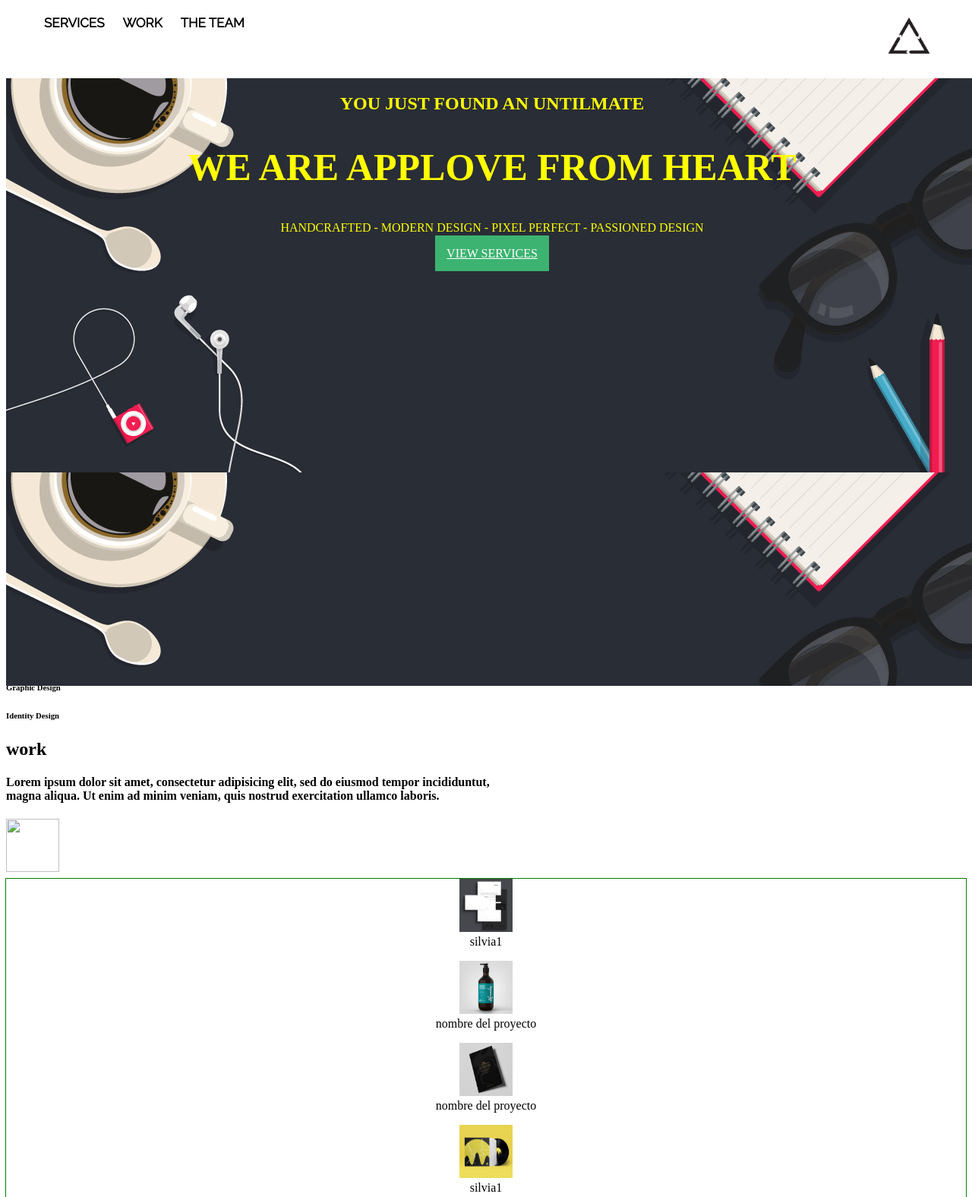
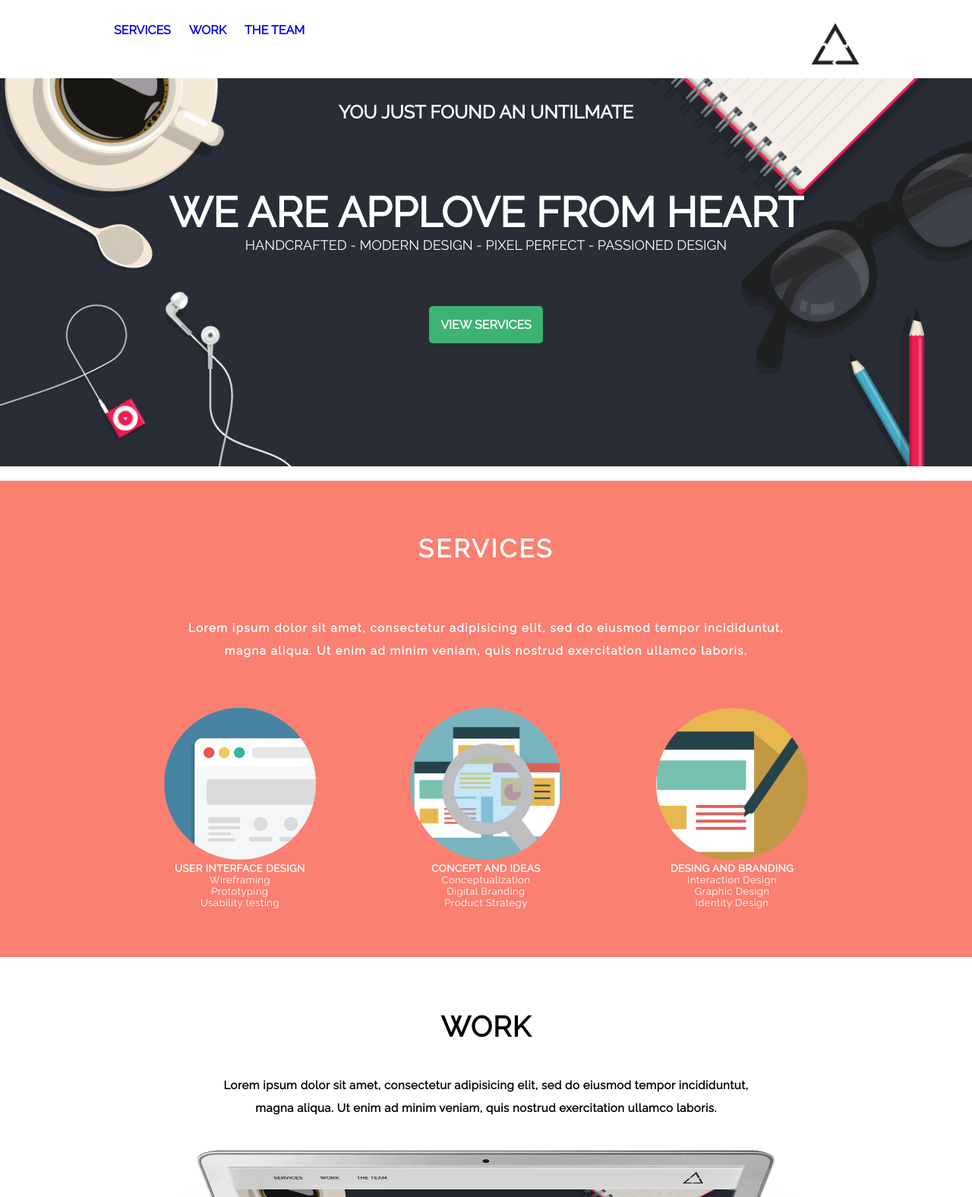
Before and after one commit to SilviaLu/AppLoveSil, a plain HTML site: page index.html in a window 1280 px wide. Shown: the top 1576 px of the page at 76% size. Drawn offline with Linux system fonts and the light colour scheme; a web font is replaced by a local one.

Commit message:
modificando html y css

```diff
--- a/css/styles.css
+++ b/css/styles.css
@@ -1,76 +1,196 @@
-header{
-        position: relative;
-        overflow: auto;
-}
-ul li{
-    display: inline;
-    list-style: none;
-    right: 10px;
-    color: inherit;
-}
-nav {
-    position: absolute;
-    left: 0px;
-    top: 50%;
-    transform: translateY(-100%);
-    width: 100%;
-}
+*{
+    margin: 0;
+    padding: 0;
 
-li a{
-    text-decoration: none;
-    font-family: 'Montserrat', sans-serif;
-    font-family: 'Saira Extra Condensed', sans-serif;
-    font-family: 'Pragati Narrow', sans-serif;
-    font-family: 'Raleway', sans-serif;
-    margin: 10px;
-    font-size: 17px;
-    color: black;
-    left: 10px;
 }
 .text-uppercase {
     text-transform: uppercase;
 }
 
-.logo-header {
-    float: right;
+a {
+    list-style: none;
+    text-decoration: none;
+    font-weight: 900;
+
 }
 
-#work{
-    outline: 1px solid green;
-    text-align: center;
+.logo-header{
+    display: inline-block;
+    float: right;
+
 }
 
-img  {
-    width: 70px;
-    height: 70px;
+header{
+    /*outline: 1px solid red;*/
+    background-color: white;
 }
-figure{
-    margin-top: 5px;
+nav{
+    overflow: auto;
 }
-div{
-    width: 100%;
-    height: 100%;
+.text-list {
+    display: inline;
+    padding: 10px;
 }
-.bg-home{
-    position: absolute;
-    background: url(../assets/images/bg_home.jpg);
-    text-align: center;
-    color: yellow;
-    width: 100%;
-    height: 100%;
-    margin: 0;
-    padding: 0;
+.list{
+    position: relative;
+    top: 30px;
+
+}
+.logo{
+    width: 80px;
+    height: 80px;
 }
 
-h1{
-    font-size: 50px;
+
+
+.container{
+    /*outline: 1px solid red;*/
+    width: 1000px;
+    margin: auto;
+
+}
+/*a{
+   font-weight: 900;
+}*/
+body{
+    font-family: 'Montserrat', sans-serif;
+    font-family: 'Saira Extra Condensed', sans-serif;
+    font-family: 'Pragati Narrow', sans-serif;
+    font-family: 'Raleway', sans-serif;
+}
+section{
+    text-align: center;
+
+
+}
+.background{
+     background-image: url(../assets/images/bg_home.jpg);
+     background-repeat: no-repeat;
+     height: 530px;
+     background-size:100%;
+}
+.background .container{
+    height: 100%;
+
+}
+.text-uppercase.h2{
+
+    padding: 30px;
+    font-size: 24px;
+    color: white;
 }
 
-.btn {
-    background-color: mediumseagreen;
-    border: none;
-    color: #ffffff;
-    font-family: inherit;
+.text-uppercase.h1{
+
+    font-weight: 900;;
+    font-size: 55px;
+    color: white;
+    padding: 30px 0px 0px 0px;
+    margin-top: 25px;
+}
+.text-uppercase.p {
+    color: white;
+    padding: 0px 0px 50px 0px;
+    font-size: 18px;
+    margin-bottom: 35px;
+}
+
+button{
+    color: white;
+    font-size: 15px;
+    text-transform: uppercase;
+    background: mediumseagreen;
     padding: 15px;
 
 }
+.btn{
+    background-color: mediumseagreen;
+    color: white;
+    height: 40px;
+    border-radius: 5px;
+    padding: 15px;
+    margin-top:20px;
+
+}
+.text{
+    color:black;
+}
+div{
+    overflow: auto;
+}
+.service{
+background-color:salmon;
+}
+
+.subtitle{
+    float: auto;
+    font-size: 33px;
+    color: white;
+    padding: 70px;
+    letter-spacing: 3px;
+}
+
+.mt-0{
+    display: inline;
+    width: 200px;
+    height: 200px;
+}
+
+.text-subtitle{
+    color: white;
+    font-size: 15px;
+    letter-spacing: 1.5px;
+    line-height: 2;
+}
+.image{
+    display: inline-block;
+    padding: 60px;
+}
+.subimagen{
+    color: white;
+    letter-spacing: 0.5px;
+}
+.mt-1{
+    font-size: 13px;
+}
+.work{
+    float: auto;
+    font-size: 25px;
+    color: black;
+    padding: 70px 70px 0px 70px;
+    letter-spacing: 1px;
+}
+.mt-2{
+    font-size: 15px;
+    padding: 40px;
+    letter-spacing: 0.5px;
+    line-height: 2;
+}
+.projets{
+    /*outline: 1px solid red;*/
+    float: auto;
+
+}
+.desktop{
+    width:950px;
+    height:950px;
+}
+.mt-3{
+    column-count: 3;
+    width:300px;
+    height: 250px;
+}
+.mt-4{
+    display: inline-block;
+    padding: 0px 17px 10px 50px;
+}
+.fig{
+    padding: 20px 0px 50px;
+    font-weight: bold;
+}
+.floor{
+    background: rgb(55,59,71);
+    color: white;
+    padding: 25px;
+    text-align: center;
+}
--- a/index.html
+++ b/index.html
@@ -5,119 +5,127 @@
     <meta name="viewport" content="width=device-width, initial-scale=1.0">
     <meta http-equiv="X-UA-Compatible" content="ie=edge">
     <title>AppLove</title>
-   <link rel="stylesheet" href="css/styles.css">
-   <link href="https://fonts.googleapis.com/css?family=Montserrat|Pragati+Narrow|Raleway|Saira+Extra+Condensed" rel="stylesheet">
+  <link href="https://fonts.googleapis.com/css?family=Montserrat|Pragati+Narrow|Raleway|Saira+Extra+Condensed" rel="stylesheet">
+  <link rel="icon" href="assets/pinguino.ico">
+  <link rel="stylesheet" href="css/styles.css">
   </head>
   <body>
 
     <header>
-      <nav>
-        <ul class="text-header">
-          <strong>
-           <li><a href="#" class="text-uppercase">Services</a></li>
-           <li><a href="#" class="text-uppercase">Work</a></li>
-           <li><a href="#" class="text-uppercase">The Team</a></li>
-          </strong>
+      <div class="container">
+        <nav>
+          <ul class="list">
+            <li class="text-list"><a href="#" class="text-uppercase">Services</a></li>
+            <li class="text-list"><a href="#" class="text-uppercase">Work</a></li>
+            <li class="text-list"><a href="#" class="text-uppercase">The Team</a></li>
         </ul>
-      </nav>
-      <figure class="logo-header">
-          <img src="assets/images/logo.png" alt="">
-      </figure>
+          <figure class="logo-header">
+            <img class="logo" src="assets/images/logo.png" alt="">
+        </figure>
+        </nav>
+      </div>
     </header>
 
-    <section>
-      <div class="bg-home">
-        <h2 class="text-uppercase">you just found an untilmate</h2>
-        <h1 class="text-uppercase">We are applove from heart</h1>
-        <p class="text-uppercase">handcrafted - modern design - pixel perfect - passioned design</p>
+    <section class="background">
+      <div class="container">
+        <h2 class="text-uppercase h2">you just found an untilmate</h2>
+        <h1 class="text-uppercase h1">We are applove from heart</h1>
+        <p class="text-uppercase p">handcrafted - modern design - pixel perfect - passioned design</p>
         <a href="#" class="text-uppercase btn">View services</a>
       </div>
     </section>
 
-    <section class="services">
-        <h2>Services</h2>
-        <h4>
+    <section class="service">
+      <div class="container">
+        <h2 class="text-uppercase subtitle">Services</h2>
+        <h4 class="text-subtitle">
           Lorem ipsum dolor sit amet, consectetur adipisicing elit, sed do eiusmod tempor incididuntut,<br>
           magna aliqua. Ut enim ad minim veniam, quis nostrud exercitation ullamco laboris.
         </h4>
 
-        <div class="service-box">
-           <img src="./assets/images/serv_1.png" alt="">
-          <h5>user interface design</h5>
-          <h6>Wireframing</h6>
-          <h6>Prototyping</h6>
-          <h6>Usability testing</h6>
+        <div class="image">
+           <img class="mt-0" src="assets/images/serv_1.png" alt="">
+           <figcaption class="subimagen"> <h5 class="text-uppercase">user interface design</h5>
+          <p class="mt-1">Wireframing</p>
+          <p class="mt-1">Prototyping</p>
+          <p class="mt-1">Usability testing</p>
+          </figcaption>
         </div>
 
-        <div class="service-box">
-           <img src="./assets/images/serv_2.png" alt="">
-          <h5>concept and ideas</h5>
-          <h6>Conceptualization</h6>
-          <h6>Digital Branding</h6>
-          <h6>Product Strategy</h6>
+        <div class="image">
+           <img class="mt-0"src="assets/images/serv_2.png" alt="">
+           <figcaption class="subimagen"><h5 class="text-uppercase">concept and ideas</h5>
+          <p class="mt-1">Conceptualization</p>
+          <p class="mt-1">Digital Branding</p>
+          <p class="mt-1">Product Strategy</p>
+           </figcaption>
         </div>
 
-        <div class="service-box">
-           <img src="./assets/images/serv_3.png" alt="">
-          <h5>desing and branding</h5>
-          <h6>Interaction Design</h6>
-          <h6>Graphic Design</h6>
-          <h6>Identity Design</h6>
+
+        <div class="image">
+           <img class="mt-0"src="assets/images/serv_3.png" alt="">
+          <figcaption class="subimagen"><h5 class="text-uppercase">desing and branding</h5>
+          <p class="mt-1">Interaction Design</p>
+          <p class="mt-1">Graphic Design</p>
+          <p class="mt-1">Identity Design</p>
+          </figcaption>
        </div>
+      </div>
     </section>
 
-    <section>
-      <div>
-        <h2>work</h2>
-        <h4>
+    <section class="work">
+      <div class="container" >
+        <h2 class="text-uppercase">work</h2>
+         <h4 class="mt-2">
           Lorem ipsum dolor sit amet, consectetur adipisicing elit, sed do eiusmod tempor incididuntut,<br>
           magna aliqua. Ut enim ad minim veniam, quis nostrud exercitation ullamco laboris.
         </h4>
-        <img src="./assets/images/hero.png" alt="">
+        <img class="desktop" src="assets/images/work.png" alt="pc">
+        <img class="mt-3" src="./assets/images/hero.png" alt="">
       </div>
     </section>
-    <section id="work">
-     <figure>
-       <img src="assets/images/work_1.jpg" alt="">
-      <figcaption>silvia1</figcaption>
-    </figure>
-    <figure>
-       <img src="assets/images/work_2.jpg" alt="">
-       <figcaption>nombre del proyecto</figcaption>
-    </figure>
-    <figure>
-       <img src="assets/images/work_3.jpg" alt="">
-       <figcaption>nombre del proyecto</figcaption>
+
+    <section class="projets">
+     <figure class="mt-4">
+       <img class="mt-3" src="assets/images/work_1.jpg" alt="">
+      <figcaption class="text-uppercase fig">Tayman</figcaption>
+
+
+       <img class="mt-3" src="assets/images/work_4.jpg" alt="">
+       <figcaption class="text-uppercase fig">Disc</figcaption>
+
+
+       <img class="mt-3" src="assets/images/work_7.jpg" alt="">
+       <figcaption class="text-uppercase fig">Desktop1</figcaption>
+     </figure>
+    <figure class="mt-4">
+        <img class="mt-3" src="assets/images/work_2.jpg" alt="">
+       <figcaption class="text-uppercase fig">Kerala</figcaption>
+
+
+        <img class="mt-3" src="assets/images/work_5.jpg" alt="">
+        <figcaption class="text-uppercase fig">Mitragyna</figcaption>
+
+
+        <img class="mt-3" src="assets/images/work_10.jpg" alt="">
+        <figcaption class="text-uppercase fig">Desktop2</figcaption>
     </figure>
 
-    <figure>
-        <img src="assets/images/work_4.jpg" alt="">
-       <figcaption>silvia1</figcaption>
-     </figure>
-     <figure>
-        <img src="assets/images/work_5.jpg" alt="">
-        <figcaption>nombre del proyecto</figcaption>
-     </figure>
-     <figure>
-        <img src="assets/images/work_6.jpg" alt="">
-        <figcaption>nombre del proyecto</figcaption>
-     </figure>
+     <figure class="mt-4">
+        <img class="mt-3" src="assets/images/work_3.jpg" alt="">
+       <figcaption class="text-uppercase fig">The bras coq</figcaption>
 
-     <figure>
-        <img src="assets/images/work_7.jpg" alt="">
-       <figcaption>silvia1</figcaption>
-     </figure>
-     <figure>
-        <img src="assets/images/work_10.jpg" alt="">
-        <figcaption>nombre del proyecto</figcaption>
-     </figure>
-     <figure>
-        <img src="assets/images/work_11.jpg" alt="">
-        <figcaption>nombre del proyecto</figcaption>
+
+        <img class="mt-3" src="assets/images/work_6.jpg" alt="">
+        <figcaption class="text-uppercase fig">Foan</figcaption>
+
+
+        <img class="mt-3" src="assets/images/work_11.jpg" alt="">
+        <figcaption class="text-uppercase fig">Desktop3</figcaption>
      </figure>
     </section>
 
-    <footer>
+    <footer class="floor">
       <p>&#169; Copyright</p>
     </footer>
   </body>
```
Also changed, not shown: assets/pinguino.ico (added).
